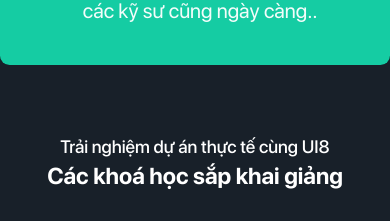
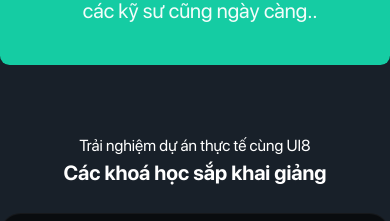
Before and after one commit to VoMinhGiauSPKT/iLearning-School-Nextjs, a Next.js app: page / in a window 390 px wide. Shown: the part 834-1055 px from the top of the page. Built offline with nearby package versions, Linux system fonts and the light colour scheme; no server answers.

Commit message:
fix css mobile

```diff
--- a/src/components/mobile/banner/index.module.scss
+++ b/src/components/mobile/banner/index.module.scss
@@ -8,36 +8,39 @@
     width: 100%;
     background-color: #15cca3;
     border-radius: 14px;
-    padding: 26px 18px;
+    padding: clamp(22px, 6vw, 32px) clamp(18px, 5vw, 24px);
     text-align: center;
     box-sizing: border-box;
     display: flex;
     flex-direction: column;
     align-items: center;
     justify-content: center;
+    gap: clamp(10px, 2.8vw, 16px);
 
     .title {
         font-family: 'SF Pro Display', -apple-system, BlinkMacSystemFont, 'Segoe UI', Roboto, sans-serif;
-        font-size: 21px;
+        // iPhone SE (375px): ~20.5px | iPhone 16 Pro Max (440px): ~25px
+        font-size: clamp(20px, calc(-5px + 6.8vw), 25px);
         font-weight: 700;
         color: #ffffff;
-        line-height: 1.4;
+        line-height: 1.35;
         margin: 0;
         text-align: center;
-        max-width: 320px;
+        max-width: 420px;
         word-break: keep-all;
         overflow-wrap: break-word;
     }
 
     .description {
         font-family: 'SF Pro Display', -apple-system, BlinkMacSystemFont, 'Segoe UI', Roboto, sans-serif;
-        font-size: 15px;
-        font-weight: 400;
+        // iPhone SE (375px): ~16.8px (gọn gàng, thoáng) | iPhone 16 Pro Max (440px): ~20.5px (to rõ theo ý bạn)
+        font-size: clamp(16px, calc(-5px + 5.8vw), 21px);
+        font-weight: 300;
         color: rgba(255, 255, 255, 0.95);
-        line-height: 1.6;
+        line-height: 1.55;
         margin: 0;
         text-align: center;
-        max-width: 360px;
+        max-width: 420px;
         word-break: normal;
         overflow-wrap: break-word;
         display: -webkit-box;
--- a/src/components/ui/section-header/index.module.scss
+++ b/src/components/ui/section-header/index.module.scss
@@ -10,9 +10,9 @@
     box-sizing: border-box;
 
     @media (max-width: 768px) {
-        margin: 0 auto 36px;
+        margin: 0 auto clamp(28px, 7vw, 36px);
         max-width: 100%;
-        gap: 6px;
+        gap: clamp(4px, 1.5vw, 8px);
     }
 
     .subtitle {
@@ -28,8 +28,9 @@
         text-align: center;
 
         @media (max-width: 768px) {
-            font-size: 18px;
-            font-weight: 500;
+            // iPhone SE (375px): ~15.5px | iPhone 16 Pro Max (440px): ~18.5px
+            font-size: clamp(15px, calc(-2px + 4.6vw), 19px);
+            font-weight: 400;
             line-height: 120%;
             letter-spacing: 0%;
             margin: 0;
@@ -39,7 +40,7 @@
     .title {
         font-family: 'SF Pro Display', -apple-system, BlinkMacSystemFont, 'Segoe UI', Roboto, sans-serif;
         font-style: normal;
-        font-weight: 600; // Dày hơn dòng ở trên
+        font-weight: 500; // Dày hơn dòng ở trên
         font-size: 1.5rem;
         /* 23px (23 / 16 = 1.4rem) */
         line-height: 120%;
@@ -48,7 +49,8 @@
         text-align: center;
 
         @media (max-width: 768px) {
-            font-size: 23px;
+            // iPhone SE (375px): ~19.5px | iPhone 16 Pro Max (440px): ~23.5px
+            font-size: clamp(19px, calc(-3.5px + 6.15vw), 24px);
             font-weight: 700;
             line-height: 120%;
             letter-spacing: 0%;
```
